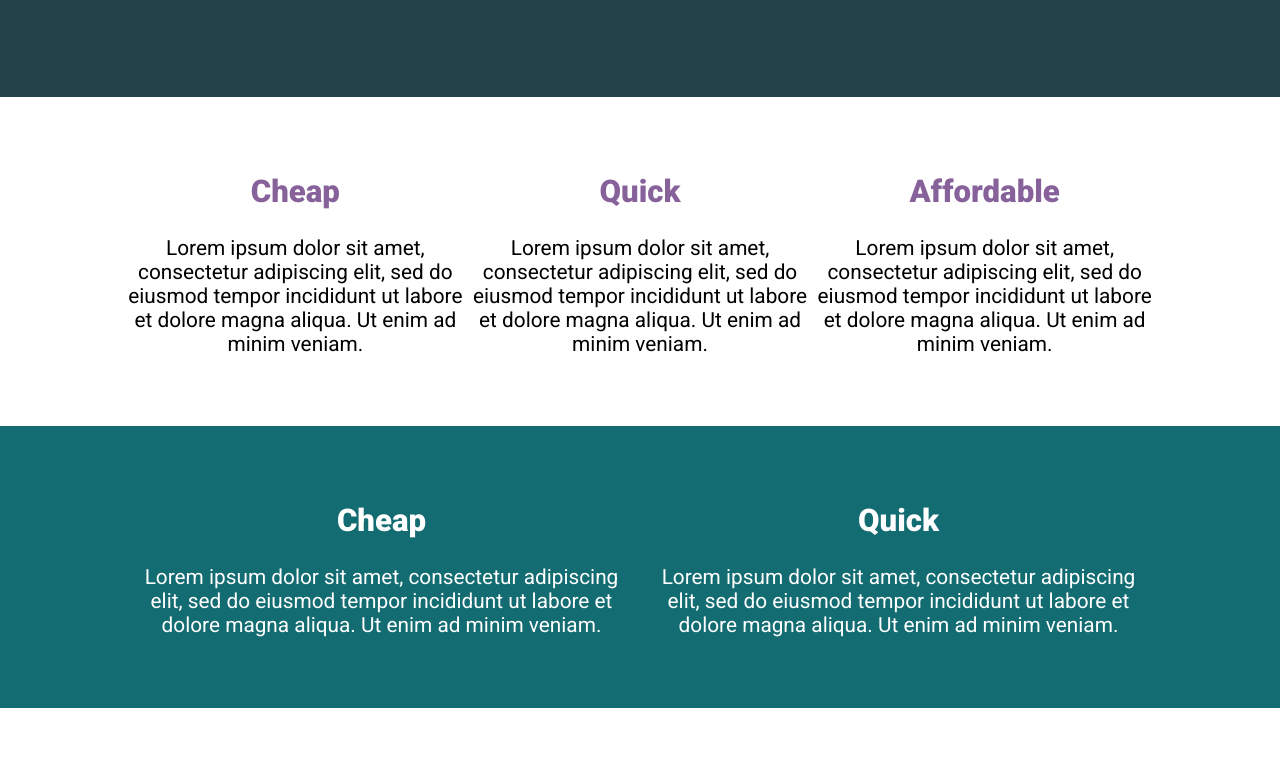
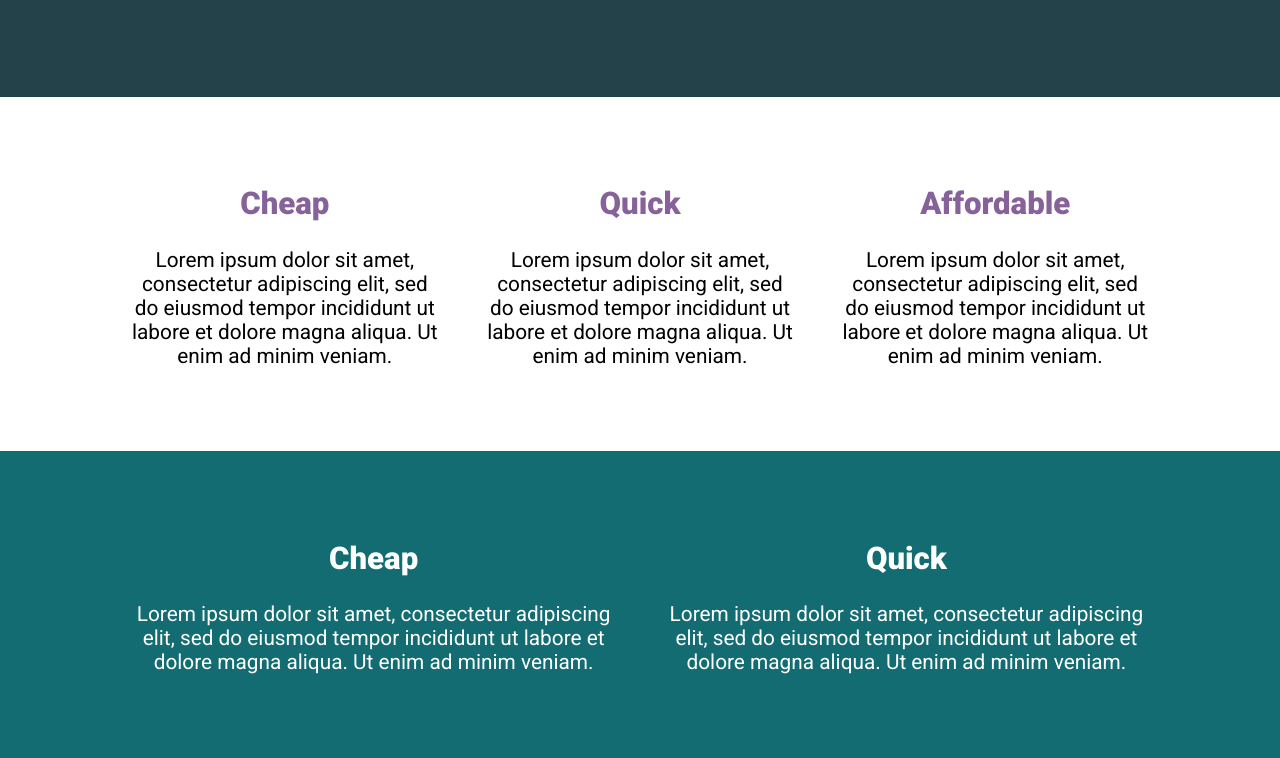
Before and after one commit to mani-rsg/Responsive-Layout-Challenges, a plain HTML site: page challenge04Solution/index.html in a window 1280 px wide. Shown: the part 471-1229 px from the top of the page. Before the commit the page ends 1179 px from the top, so only its background shows below. Drawn offline with Linux system fonts and the light colour scheme.

Commit message:
Update: Updated solution

```diff
--- a/challenge04Solution/index.html
+++ b/challenge04Solution/index.html
@@ -20,41 +20,48 @@
             </div>
         </div>
     </div>
+    <section class="two-col">
         <div class="container">
-        <div class="row row-1">
+            <div class="row">
                 <div class="col">
                     <h2>Cheap</h2>
-                <p>Lorem ipsum dolor sit amet, consectetur adipiscing elit, sed do eiusmod tempor incididunt ut labore
+                    <p>Lorem ipsum dolor sit amet, consectetur adipiscing elit, sed do eiusmod tempor incididunt ut
+                        labore
                         et dolore magna aliqua. Ut enim ad minim veniam.</p>
                 </div>
                 <div class="col">
                     <h2>Quick</h2>
-                <p>Lorem ipsum dolor sit amet, consectetur adipiscing elit, sed do eiusmod tempor incididunt ut labore
+                    <p>Lorem ipsum dolor sit amet, consectetur adipiscing elit, sed do eiusmod tempor incididunt ut
+                        labore
                         et dolore magna aliqua. Ut enim ad minim veniam.</p>
                 </div>
                 <div class="col">
                     <h2>Affordable</h2>
-                <p>Lorem ipsum dolor sit amet, consectetur adipiscing elit, sed do eiusmod tempor incididunt ut labore
+                    <p>Lorem ipsum dolor sit amet, consectetur adipiscing elit, sed do eiusmod tempor incididunt ut
+                        labore
                         et dolore magna aliqua. Ut enim ad minim veniam.</p>
                 </div>
             </div>
         </div>
-    <div class="parent-container">
+    </section>
+    <section class="three-col">
         <div class="container">
-            <div class="row row-2">
+            <div class="row">
                 <div class="col">
                     <h2>Cheap</h2>
-                    <p>Lorem ipsum dolor sit amet, consectetur adipiscing elit, sed do eiusmod tempor incididunt ut labore
+                    <p>Lorem ipsum dolor sit amet, consectetur adipiscing elit, sed do eiusmod tempor incididunt ut
+                        labore
                         et dolore magna aliqua. Ut enim ad minim veniam.</p>
                 </div>
                 <div class="col">
                     <h2>Quick</h2>
-                    <p>Lorem ipsum dolor sit amet, consectetur adipiscing elit, sed do eiusmod tempor incididunt ut labore
+                    <p>Lorem ipsum dolor sit amet, consectetur adipiscing elit, sed do eiusmod tempor incididunt ut
+                        labore
                         et dolore magna aliqua. Ut enim ad minim veniam.</p>
                 </div>
             </div>
         </div>
-    </div>
+    </section>
 
 </body>
 
--- a/challenge04Solution/style.css
+++ b/challenge04Solution/style.css
@@ -45,27 +45,26 @@ h1 {
     /* display: flex => flex container */
     display: flex;
     width:100%;
-    padding: 50px 0;
+    padding: 3em 0;
     /* can't use yet */
     /* gap : 100px; */
 }
 
 .col {
     /* these are now flex items */
-    width     : 100%;
     text-align: center;
 }
 .col + .col{
-    margin-left:10px
+    margin-left:2em
 }
-.row-1 h2 {
+.two-col h2 {
     color: #87629A;
 }
 
-.parent-container {
+.three-col {
     background-color: #136C72
 }
-.row-2 .col{
+.three-col .col{
     color: #fff
 }
 .hero {
```
Lines whose indentation alone changed are shown as unchanged.
